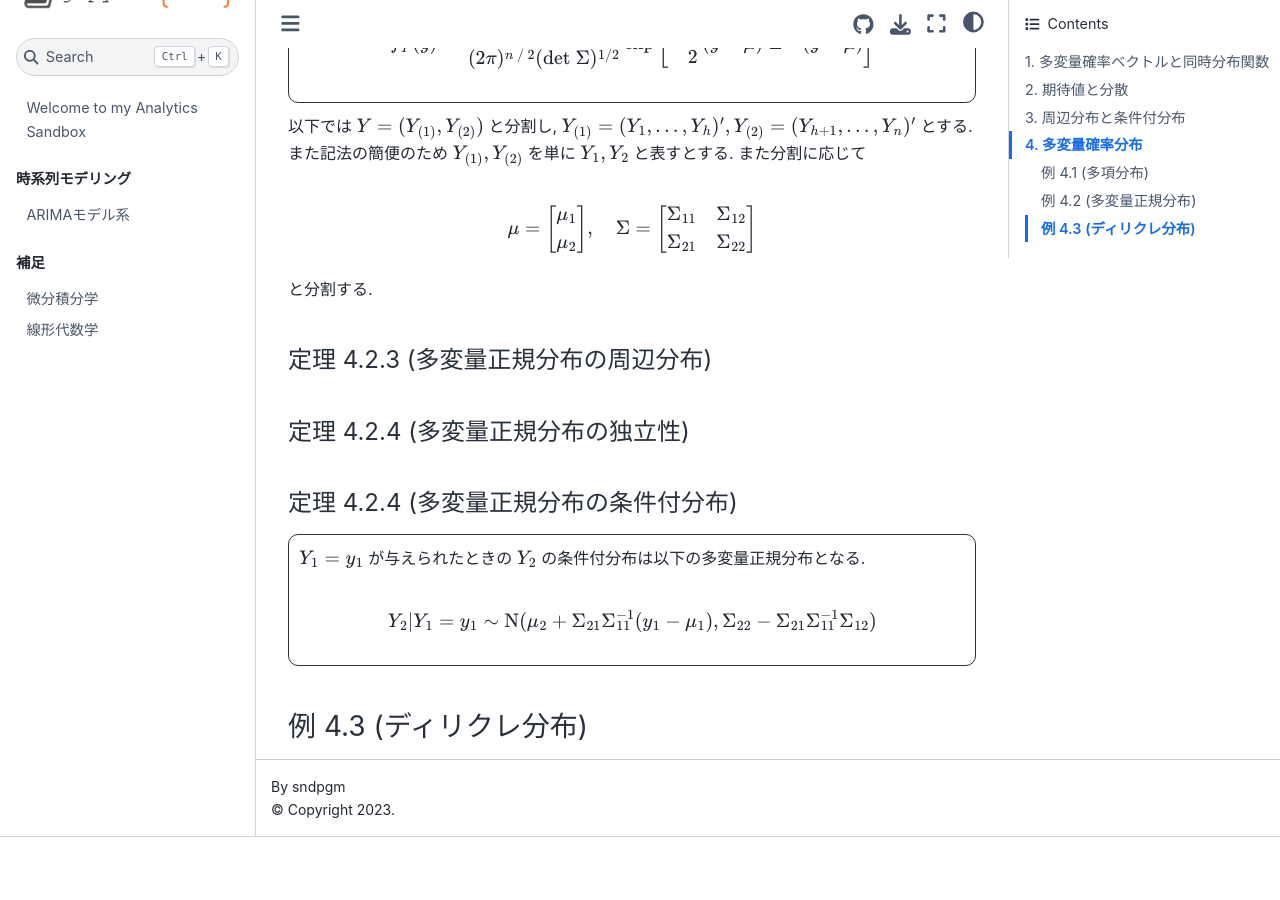
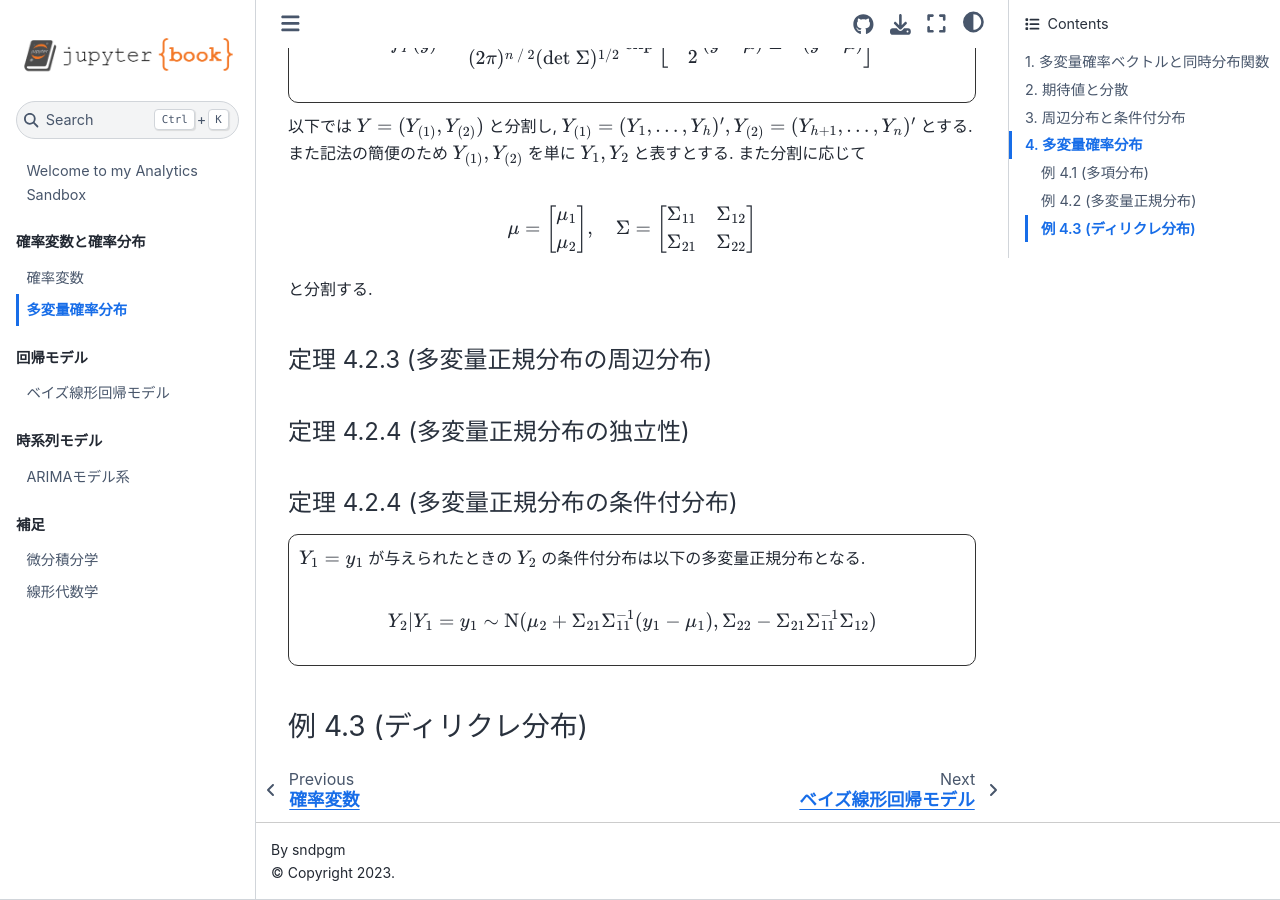
Before and after one commit to sndpgm/analytics-sandbox, a Jupyter Book: the page built from docs/analytics/distribution/mdist.ipynb, in a window 1280 px wide and 900 px high, scrolled down 15831 px. Built offline with Jupyter Book 1.0.4 settings and Sphinx 7.4.7 and the Sphinx Book theme 1.1.4, drawn with Linux system fonts in a browser that asks for light colours; pages that are not in the unit, such as notebooks, are missing from menus; before the commit the page ends 16668 px from its top, so only the background shows below that.

```diff
--- a/docs/_toc.yml
+++ b/docs/_toc.yml
@@ -6,16 +6,20 @@ root: intro
 parts:
   - caption: 確率変数と確率分布
     chapters:
-    - file: analytics/distribution/random_variables
-    - file: analytics/distribution/probability_distribution
-    - file: analytics/distribution/multi_probability_distribution
+    - file: analytics/distribution/rvs
+    - file: analytics/distribution/dist
+    - file: analytics/distribution/mdist
 
-  - caption: 時系列モデリング
+  - caption: 回帰モデル
     chapters:
-    - file: analytics/tsa/time_series
+    - file: analytics/regression/blm
+
+  - caption: 時系列モデル
+    chapters:
+    - file: analytics/tsa/ts
     - file: analytics/tsa/arma
     - file: analytics/tsa/arima
-    - file: analytics/tsa/state_space_model
+    - file: analytics/tsa/ssm
 
   - caption: 補足
     chapters:
```
Also changed, not shown: docs/analytics/images/ssm-dag-cond-independent.png (added), docs/analytics/images/ssm-dag-markov.png (added), docs/analytics/images/ssm-dag.png (added), docs/analytics/images/ssm-filtering.png (added).
